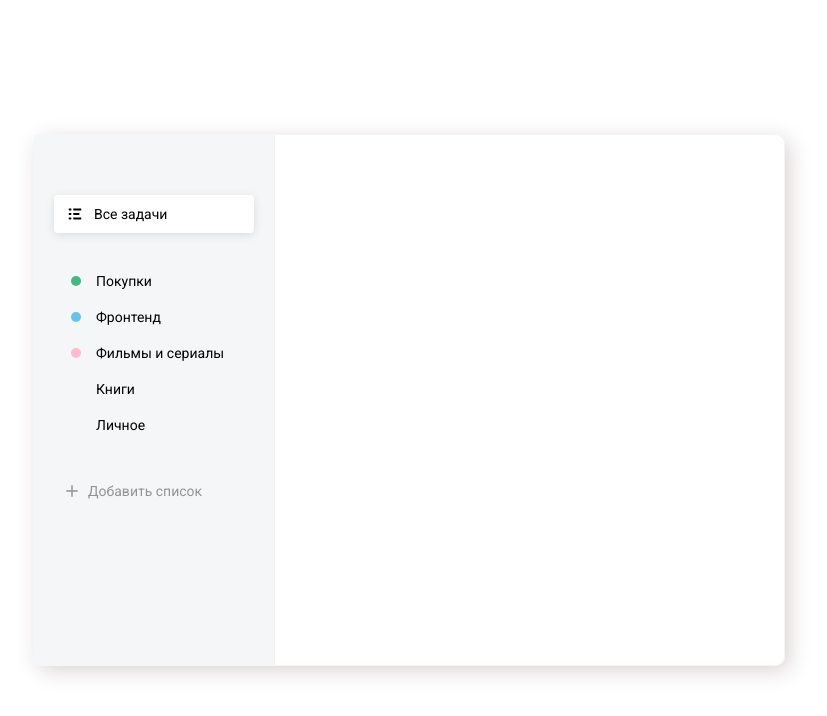
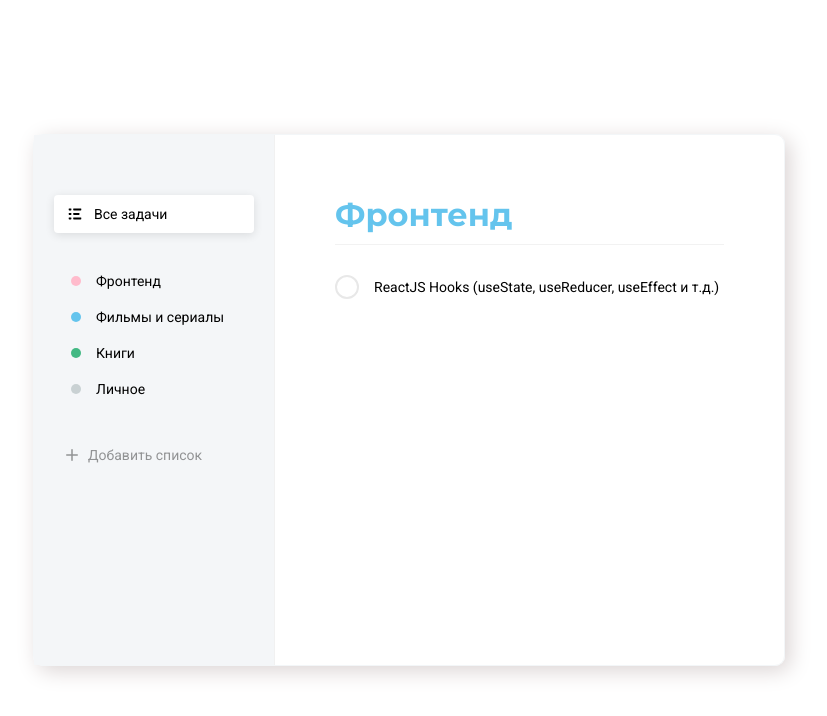
Before and after one commit to artem4rolov/test-branches, a React (Create React App) app: page / in a window 1280 px wide. Shown: the top 716 px of the page, without its empty margins (231-1058 px from the left). Built offline with nearby package versions, Linux system fonts and the light colour scheme.

Commit message:
сделал лист задач для списка

```diff
--- a/public/index.html
+++ b/public/index.html
@@ -12,6 +12,9 @@
     <link rel="preconnect" href="https://fonts.googleapis.com">
     <link rel="preconnect" href="https://fonts.gstatic.com" crossorigin>
     <link href="https://fonts.googleapis.com/css2?family=Roboto:wght@400;500&display=swap" rel="stylesheet">
+    <link rel="preconnect" href="https://fonts.googleapis.com">
+    <link rel="preconnect" href="https://fonts.gstatic.com" crossorigin>
+    <link href="https://fonts.googleapis.com/css2?family=Montserrat:wght@700&display=swap" rel="stylesheet">
     <title>React App</title>
   </head>
   <body>
--- a/src/App.js
+++ b/src/App.js
@@ -1,12 +1,31 @@
 import React, { useState } from "react";
 import List from "./components/List";
 import AddList from "./components/AddList";
+import Tasks from "./components/Tasks";
 
 import DB from "./assets/db.json";
 
 // расширения файлов .js говорят о том, что в компоненте есть и вёрстка, и сложная логика
 // расширения файлов .jsx говорят о том, что в компоненте есть только вёрстка
 function App() {
+  // создаем массив названий списков дел и его цвета (кружки)
+  const [lists, setLists] = useState(
+    DB.lists.map((item) => {
+      // достаем colorId из массива DB.lists и сверяем его с id в массиве DB.colors
+      item.color = DB.colors.filter(
+        (color) => color.id === item.colorId
+      )[0].name;
+      // console.log(item);
+      return item;
+    })
+  );
+
+  const onAddList = (obj) => {
+    // пихаем новый объект (название списока дел) из компонента AddList в наш state
+    const newList = [...lists, obj];
+    setLists(newList);
+  };
+
   return (
     <div className="todo">
       <div className="todo__sidebar">
@@ -33,31 +52,14 @@
           ]}
         />
         <List
-          items={[
-            {
-              color: "green",
-              name: "Покупки",
-            },
-            {
-              color: "blue",
-              name: "Фронтенд",
-            },
-            {
-              color: "pink",
-              name: "Фильмы и сериалы",
-            },
-            {
-              color: "light-green",
-              name: "Книги",
-            },
-            {
-              color: "gray",
-              name: "Личное",
-            },
-          ]}
+          items={lists}
           isRemovable
+          onRemove={(list) => console.log(list)}
         />
-        <AddList colors={DB.colors} />
+        <AddList onAdd={onAddList} colors={DB.colors} />
+      </div>
+      <div className="todo__tasks">
+        <Tasks />
       </div>
     </div>
   );
--- a/src/assets/db.json
+++ b/src/assets/db.json
@@ -2,38 +2,23 @@
   "lists": [
     {
       "id": 1,
-      "name": "Продажи",
-      "colorId": 5
-    },
-    {
-      "id": 2,
       "name": "Фронтенд",
       "colorId": 4
     },
     {
-      "id": 3,
+      "id": 2,
       "name": "Фильмы и сериалы",
       "colorId": 3
     },
     {
-      "id": 4,
+      "id": 3,
       "name": "Книги",
       "colorId": 2
     },
     {
-      "id": 5,
+      "id": 4,
       "name": "Личное",
       "colorId": 1
-    },
-    {
-      "name": "Спорт",
-      "colorId": 3,
-      "id": 6
-    },
-    {
-      "name": "Курс по ReactJS ToDo",
-      "colorId": 7,
-      "id": 7
     }
   ],
   "tasks": [
--- a/src/components/AddList/index.jsx
+++ b/src/components/AddList/index.jsx
@@ -1,4 +1,4 @@
-import React, {useState} from "react";
+import React, {useRef, useState} from "react";
 import List from "../List";
 import Badge from "../Badge";
 
@@ -6,11 +6,35 @@
 
 import './AddList.scss';
 
-const AddList = ({colors}) => {
+const AddList = ({colors, onAdd}) => {
   const [visiblePopup, setVisiblePopup] = useState(false);
   const [selectedColor, setSelectedColor] = useState(colors[0].id);
+  const [inputValue, setInputValue] = useState('');
 
-  // console.log(selectedColor)
+  const closeModal = () => {
+    setVisiblePopup(false);
+    setInputValue('');
+    setSelectedColor(colors[0].id);
+  }
+
+  const addList = () => {
+    if (!inputValue) {
+      alert('Введите название списка!');
+      return;
+    }
+
+    const color = colors.filter(color => color.id === selectedColor)[0].name;
+
+    onAdd({
+      "id": Math.floor(Math.random()*100 + 1),
+      "name": inputValue,
+      // сразу передаем цвет кружочка для нового названия списка дел
+      color,
+    });
+    closeModal();
+  }
+
+  // console.log(inputValue)
 
   return (
     <div className="add-list">
@@ -51,12 +75,18 @@
       {visiblePopup &&
       <div className="add-list__popup">
         <img
-          onClick={() => setVisiblePopup(false)}
+          onClick={closeModal}
           src={closeSvg}
           alt="close button"
           className="add-list__popup-close-btn"
         />
-        <input className="field" type="text" placeholder="Название списка" />
+        <input
+          value={inputValue}
+          onChange={(e) => setInputValue(e.target.value)}
+          className="field"
+          type="text"
+          placeholder="Название списка"
+        />
         <div className="add-list__popup-colors">
 
           {colors.map(color => {
@@ -65,14 +95,15 @@
                 onClick={() => setSelectedColor(color.id)}
                 key={color.id}
                 color={color.name}
+                // делаем кружок активным при клике
                 className={selectedColor === color.id && 'active'}
-                />
+              />
 
             )
           })}
 
         </div>
-        <button className="button">Добавить</button>
+        <button onClick={addList} className="button">Добавить</button>
       </div>}
     </div>
   )
--- a/src/components/List/List.scss
+++ b/src/components/List/List.scss
@@ -1,4 +1,6 @@
 .list {
+  $self: &;
+
   margin-bottom: 30px;
 
   &__add-button {
@@ -9,11 +11,35 @@
     }
   }
 
+  &__remove-icon {
+    opacity: 0;
+  }
+
   li {
     display: flex;
     align-items: center;
     cursor: pointer;
     padding: 10px 12px;
+
+    &:hover #{$self}__remove-icon {
+      opacity: 0.2;
+    }
+
+    #{$self}__remove-icon {
+      opacity: 0;
+
+      &:hover {
+        opacity: 0.8;
+      }
+    }
+
+    span {
+      flex: 1
+    }
+
+    &:hover {
+      background: rgba(255, 255, 255, 0.5);
+    }
 
     &.active {
       background: #FFFFFF;
--- a/src/components/List/index.jsx
+++ b/src/components/List/index.jsx
@@ -2,21 +2,39 @@
 import classNames from "classnames";
 import Badge from '../Badge';
 
+import removeSvg from '../../assets/img/remove.svg'
+
 import './List.scss'
 
-const List = ({items, isRemovable, onClick}) => {
+const List = ({items, isRemovable, onClick, onRemove}) => {
   // console.log(items, isRemovable);
+  const removeList = (item) => {
+    if (window.confirm('Вы действительно хотите удалить список?')) {
+      onRemove(item);
+    }
+  }
+
   return (
     <>
       <ul onClick={onClick} className="list">
         {
           items.map((item, index) => {
+
             return (
               <li key={index} className={classNames(item.className, {'active': item.active})}>
                 <i>
                   {(item.icon) ? item.icon : <Badge color={item.color} />}
                 </i>
                 <span>{item.name}</span>
+                {isRemovable &&
+                <img
+                  // удаляем список
+                  onClick={() => removeList(item)}
+
+                  className="list__remove-icon"
+                  src={removeSvg}
+                  alt='remove icon'
+                />}
               </li>
             )
           })
--- /dev/null
+++ b/src/components/Tasks/Tasks.scss
@@ -0,0 +1,95 @@
+.tasks {
+  &__title {
+    font-family: 'Montserrat';
+    font-style: normal;
+    font-weight: 700;
+    font-size: 32px;
+    line-height: 39px;
+    color: #64C4ED;
+    border-bottom: 1px solid #F2F2F2;
+    padding-bottom: 10px;
+
+    &:hover {
+      img {
+        opacity: 0.2;
+      }
+    }
+  }
+
+  img {
+    opacity: 0;
+    cursor: pointer;
+    margin-left: 15px;
+
+    &:hover {
+      opacity: 0.8;
+    }
+  }
+
+  &__items {
+    margin-top: 30px;
+
+    &-row {
+      display: flex;
+      align-items: center;
+
+      p {
+        margin-left: 15px;
+      }
+    }
+  }
+
+  .checkbox {
+
+    // при наведении делаем серую заливку и серую галочку
+    &:hover{
+      label {
+        background-color: #f2f2f2;
+        border-color: #f2f2f2;
+        svg {
+          opacity: 1;
+          path {
+            stroke: #b2b2b2;
+          }
+        }
+      }
+    }
+
+    // имитируем клик на чек бокс, но сам чекбокс скрываем
+    input {
+      display: none;
+    }
+
+    // только при чекнутом чекбоксе (невидимом) делаем зеленый цвет + белая галочка всегда активна
+    input:checked + label {
+      background-color: #4dd599;
+      border-color: #4dd599;
+
+      svg {
+        opacity: 1;
+        path {
+          stroke: #fff
+        }
+      }
+    }
+
+    // оставляем только кружок
+    label {
+      display: flex;
+      align-items: center;
+      justify-content: center;
+      cursor: pointer;
+      border: 2px solid #e8e8e8;
+      border-radius: 30px;
+      width: 20px;
+      height: 20px;
+
+      svg {
+        opacity: 0;
+        left: 1px;
+      }
+    }
+
+
+  }
+}
--- /dev/null
+++ b/src/components/Tasks/index.jsx
@@ -0,0 +1,35 @@
+import React from 'react';
+
+import editSvg from '../../assets/img/edit.svg'
+
+import './Tasks.scss'
+
+const Tasks = () => {
+  return (
+    <div className="tasks">
+      <h2 className="tasks__title">
+        Фронтенд
+      <img src={editSvg} alt="Edit icon" />
+      </h2>
+
+      <div className='tasks__items'>
+        <div className='tasks__items-row'>
+
+          {/* создаем галочу задачи и всю анимацию в scss */}
+          <div className='checkbox'>
+            <input id='check' type="checkbox" />
+            <label htmlFor="check">
+              <svg width="11" height="8" viewBox="0 0 11 8" fill="none" xmlns="http://www.w3.org/2000/svg">
+              <path d="M9.29999 1.20001L3.79999 6.70001L1.29999 4.20001" stroke="black" strokeWidth="1.5" strokeLinecap="round" strokeLinejoin="round"/>
+              </svg>
+            </label>
+          </div>
+
+          <p>ReactJS Hooks (useState, useReducer, useEffect и т.д.)</p>
+        </div>
+      </div>
+    </div>
+  );
+}
+
+export default Tasks;
--- a/src/index.scss
+++ b/src/index.scss
@@ -10,6 +10,7 @@
 }
 
 .todo {
+  display: flex;
   position: absolute;
   left: 50%;
   top: 50%;
@@ -27,6 +28,11 @@
     height: calc(100% - 120px);
     border-right: 1px solid #f1f1f1;
     padding: 60px 20px;
+  }
+
+  &__tasks {
+    flex: 1;
+    padding: 60px;
   }
 }
 
```
